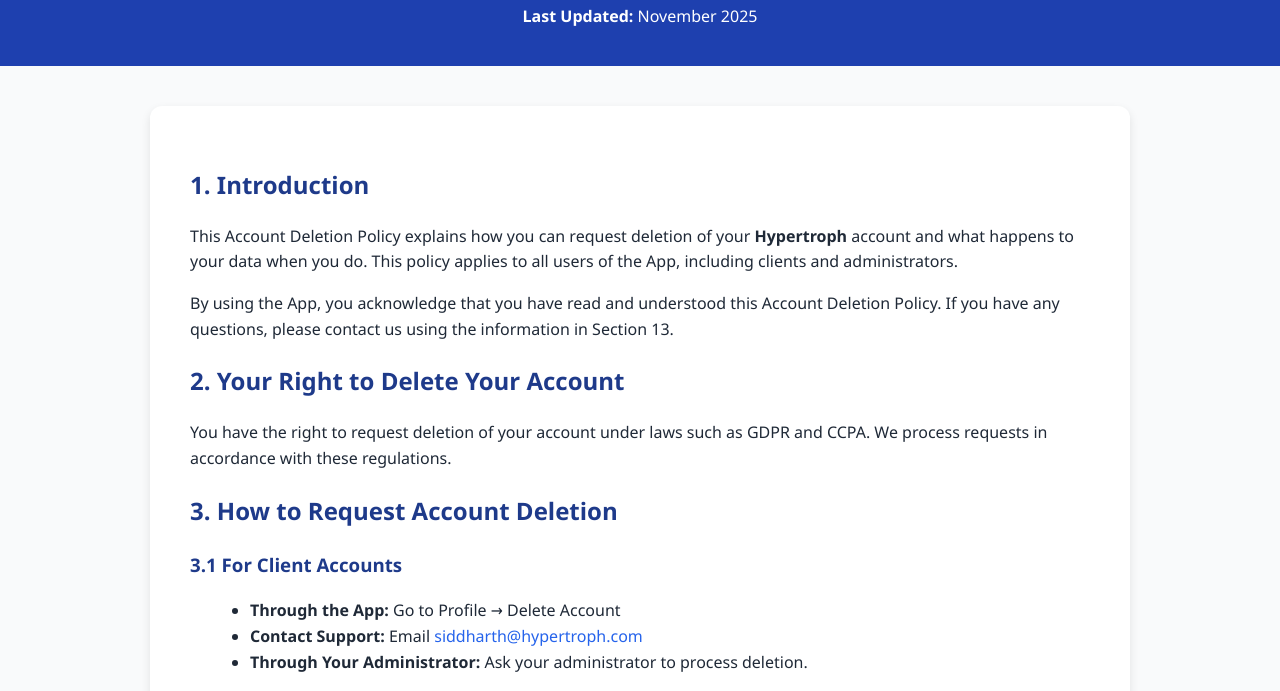
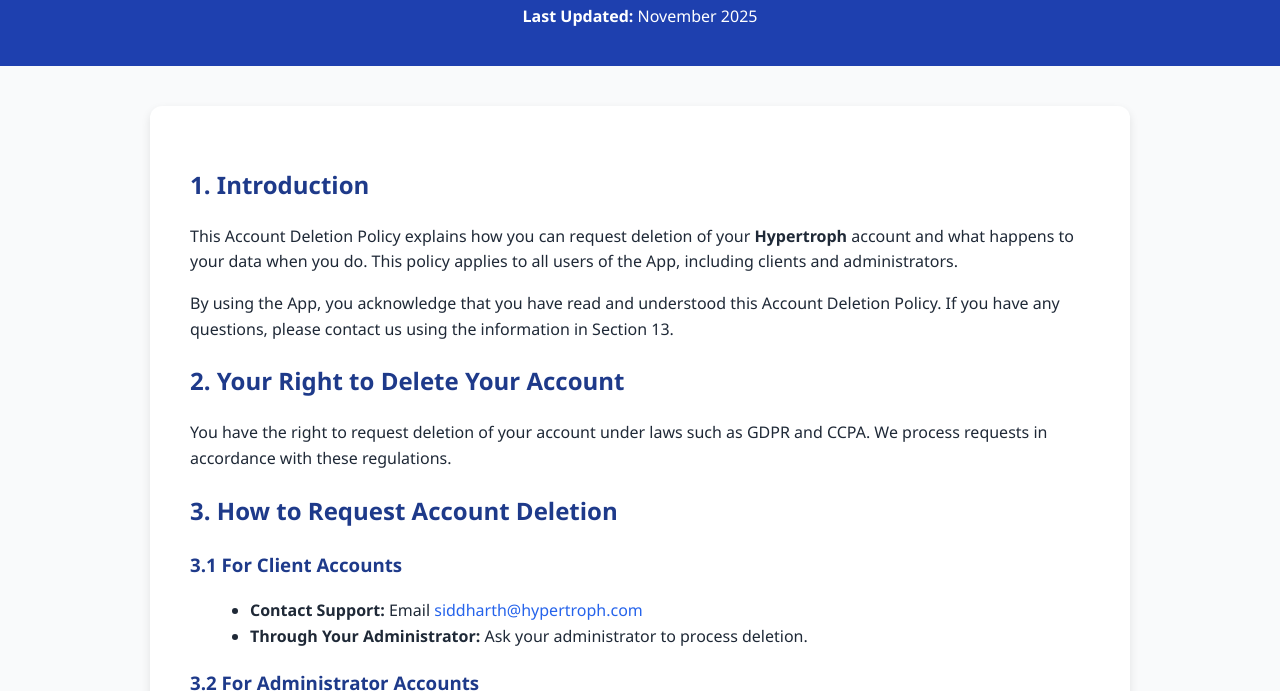
Before and after one commit to sakshamgupta1298/hypertroph-delete-policy, a plain HTML site: page index.html in a window 1280 px wide. Shown: the part 110-801 px from the top of the page. Drawn offline with Linux system fonts and the light colour scheme.

Commit message:
Update index.html

```diff
--- a/index.html
+++ b/index.html
@@ -76,7 +76,6 @@
         <h2>3. How to Request Account Deletion</h2>
         <h3>3.1 For Client Accounts</h3>
         <ul>
-            <li><strong>Through the App:</strong> Go to Profile → Delete Account</li>
             <li><strong>Contact Support:</strong> Email <a href="mailto:siddharth@hypertroph.com">siddharth@hypertroph.com</a></li>
             <li><strong>Through Your Administrator:</strong> Ask your administrator to process deletion.</li>
         </ul>
```
